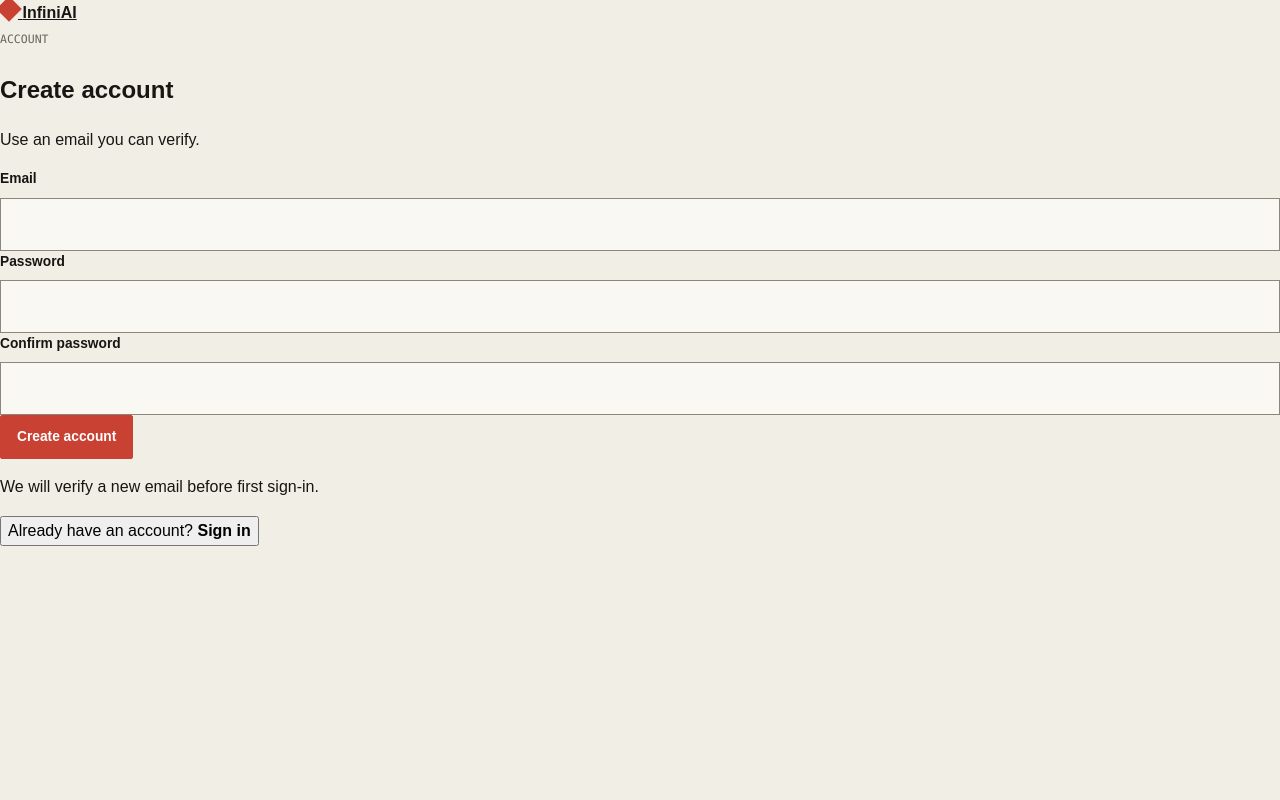
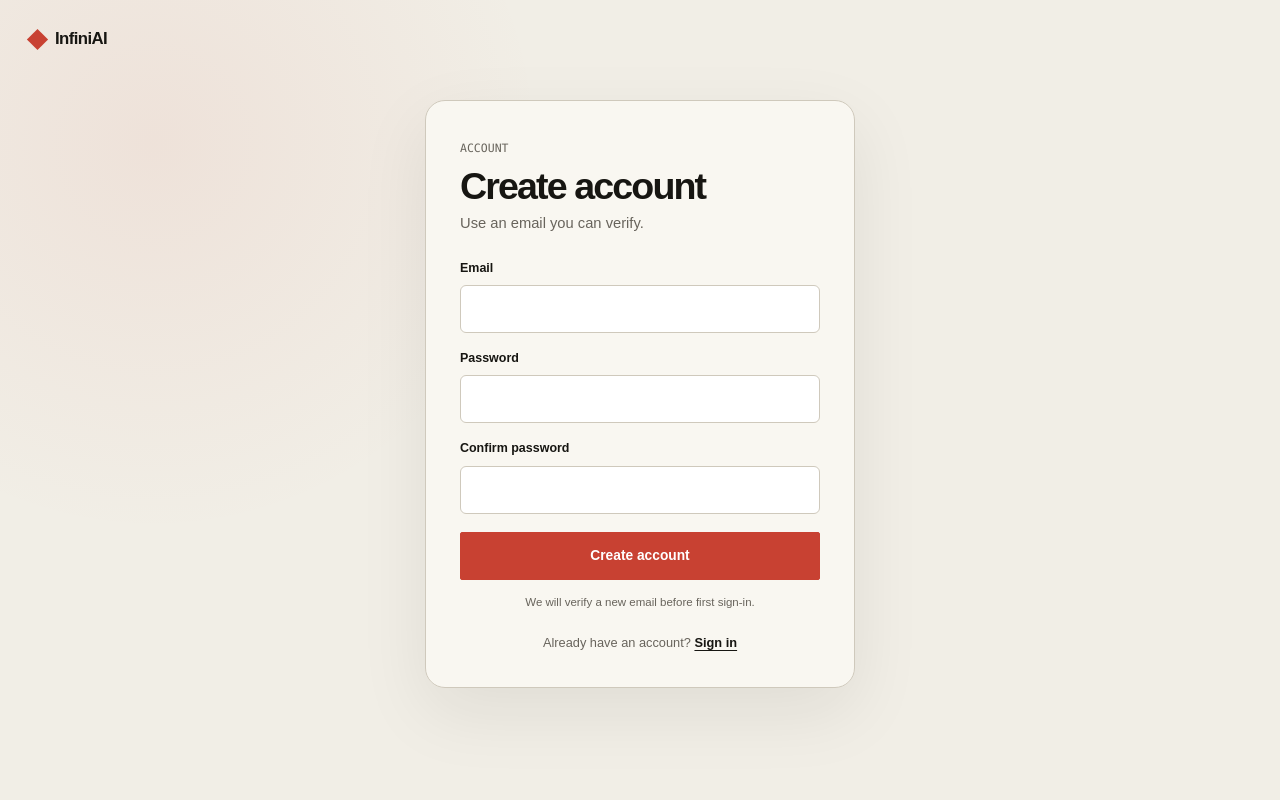
Before and after one commit to RunZER0/infinihumanizer, a Django app: page /accounts/signup/ in a window 1280 px wide. Run offline with Django 5.2, Linux system fonts and the light colour scheme; some libraries are stand-ins or nearby versions.

Commit message:
Style auth as a single focused decision

```diff
--- a/static/css/platform.css
+++ b/static/css/platform.css
@@ -1274,3 +1274,169 @@ body.modal-open{overflow:hidden}
   .checkout-return{align-items:flex-start;flex-direction:column}
   #checkout-status{text-align:left}
 }
+
+
+/* Focused authentication: one decision per screen. */
+.auth-clean-body{
+  min-height:100vh;
+  background:
+    radial-gradient(circle at 12% 18%,rgba(200,65,50,.07),transparent 30%),
+    var(--surface-base);
+}
+.auth-clean-page{
+  min-height:100vh;
+  display:grid;
+  place-items:center;
+  padding:34px 20px 46px;
+  position:relative;
+}
+.auth-clean-brand{
+  position:absolute;
+  top:26px;
+  left:30px;
+  display:inline-flex;
+  align-items:center;
+  gap:10px;
+  text-decoration:none;
+  font-size:1.05rem;
+  letter-spacing:-.035em;
+}
+.auth-clean-brand .brand-mark{
+  width:15px;
+  height:15px;
+}
+.auth-clean-card{
+  width:min(430px,100%);
+  background:rgba(250,248,242,.96);
+  border:1px solid var(--line-subtle);
+  border-radius:20px;
+  padding:34px;
+  box-shadow:0 24px 70px rgba(23,22,18,.08);
+}
+.auth-choice-panel[hidden]{display:none!important}
+.auth-clean-heading{margin-bottom:24px}
+.auth-clean-heading h1{
+  margin:8px 0 6px;
+  font-size:2.35rem;
+  line-height:1;
+  letter-spacing:-.05em;
+}
+.auth-clean-heading p{
+  margin:0;
+  color:var(--text-muted);
+  font-size:.92rem;
+}
+.auth-google-primary{
+  width:100%;
+  min-height:48px;
+  justify-content:center;
+  margin:0;
+  background:#fff;
+}
+.auth-clean-divider{
+  display:flex;
+  align-items:center;
+  gap:12px;
+  margin:20px 0;
+  color:var(--text-muted);
+  font-size:.72rem;
+}
+.auth-clean-divider:before,
+.auth-clean-divider:after{
+  content:"";
+  height:1px;
+  flex:1;
+  background:var(--line-subtle);
+}
+.auth-clean-form{
+  display:grid;
+  gap:16px;
+}
+.auth-clean-form .field{
+  display:grid;
+  gap:7px;
+}
+.auth-clean-form .field label{
+  margin:0;
+  font-size:.78rem;
+  font-weight:700;
+}
+.auth-clean-form input{
+  width:100%;
+  min-height:48px;
+  border:1px solid var(--line-subtle);
+  background:#fff;
+  padding:10px 12px;
+  border-radius:6px;
+  outline:0;
+  box-shadow:none;
+}
+.auth-clean-form input:focus{
+  border-color:var(--line-strong);
+  outline:0;
+  box-shadow:0 0 0 2px rgba(23,22,18,.05);
+}
+.auth-field-label-row{
+  display:flex;
+  align-items:center;
+  justify-content:space-between;
+  gap:16px;
+}
+.auth-field-label-row a{
+  color:var(--text-muted);
+  font-size:.72rem;
+  text-decoration:none;
+}
+.auth-field-label-row a:hover{text-decoration:underline}
+.auth-clean-submit{
+  width:100%;
+  min-height:48px;
+  margin-top:2px;
+}
+.auth-clean-switch{
+  display:block;
+  width:100%;
+  margin:22px 0 0;
+  padding:0;
+  border:0;
+  background:transparent;
+  color:var(--text-muted);
+  text-align:center;
+  font-size:.8rem;
+  cursor:pointer;
+}
+.auth-clean-switch strong{
+  color:var(--text-primary);
+  text-decoration:underline;
+  text-underline-offset:3px;
+}
+.auth-clean-note{
+  margin:14px 0 0;
+  color:var(--text-muted);
+  font-size:.72rem;
+  line-height:1.5;
+  text-align:center;
+}
+.auth-clean-messages{margin-bottom:16px}
+.auth-clean-card .notice{
+  margin:0 0 16px;
+  padding:11px 12px;
+  font-size:.78rem;
+  line-height:1.45;
+}
+@media(max-width:640px){
+  .auth-clean-page{
+    place-items:start center;
+    padding:82px 14px 24px;
+  }
+  .auth-clean-brand{
+    top:22px;
+    left:20px;
+  }
+  .auth-clean-card{
+    padding:26px 20px;
+    border-radius:16px;
+    box-shadow:none;
+  }
+  .auth-clean-heading h1{font-size:2rem}
+}
```
